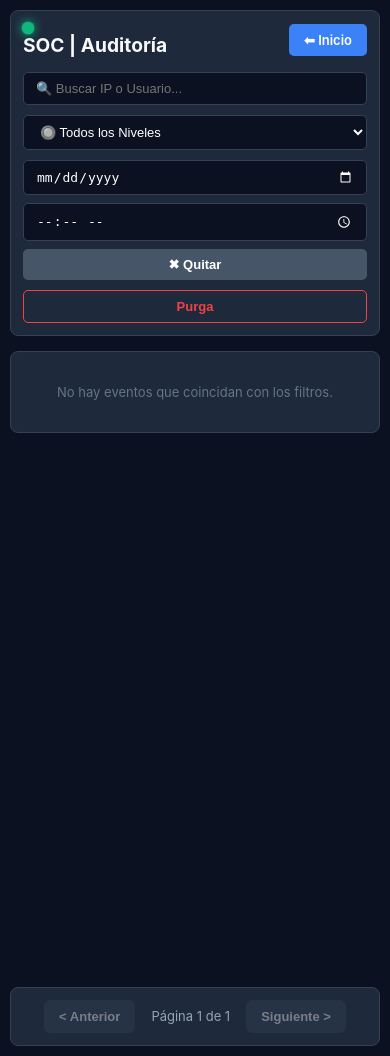
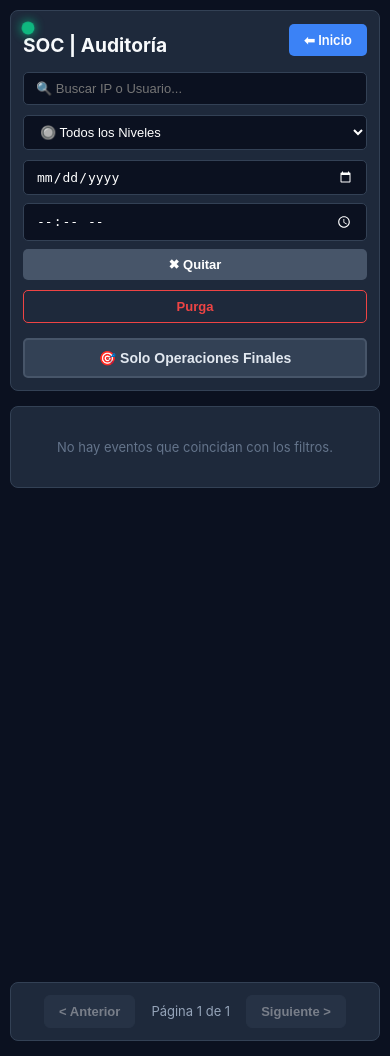
Before and after one commit to Fer333444/Codigos-Retiro, a Flask app: page /centro_seguridad in a window 390 px wide. Run offline with Flask 3, Linux system fonts and the light colour scheme; the visitor is signed in with stand-in values (Sample User, id 1); data that the repository does not hold is empty.

Commit message:
Agrgea100

```diff
--- a/app.py
+++ b/app.py
@@ -845,6 +845,33 @@ def cargar_logs_hoy():
             return []
     return []
 
+# Palabras clave para el filtro "Solo Operaciones Finales" del SOC
+PALABRAS_OPERACION_FINAL_SOC = (
+    'retirado',
+    'dinero en mano',
+    'no salió',
+    'no salio',
+    'fallido',
+    'expirado',
+    'vencido',
+)
+
+def es_operacion_final_soc(log):
+    """True si el log corresponde a un cierre de código (retiro, fallo, expiración)."""
+    if not isinstance(log, dict):
+        return False
+    tipo = str(log.get('tipo', '')).strip()
+    if tipo == 'Visita de Página':
+        return False
+    texto = f"{log.get('mensaje', '')} {log.get('detalles', '')}".lower()
+    coincide = any(palabra in texto for palabra in PALABRAS_OPERACION_FINAL_SOC)
+    if tipo == 'Clic en Interfaz':
+        return coincide
+    return coincide
+
+def filtrar_logs_operaciones_finales(logs):
+    return [log for log in logs if es_operacion_final_soc(log)]
+
 # Patrones de ataque comunes
 PAYLOADS_PELIGROSOS = re.compile(r'(?i)(<script|%3Cscript|UNION.+SELECT|SELECT.+FROM|DROP\s+TABLE|wp-admin|\.env|\.git|\.\./\.\.)')
 
@@ -880,6 +907,7 @@ def api_obtener_logs():
         return jsonify([])
 
     fecha_req = request.args.get('fecha')
+    solo_operaciones = request.args.get('solo_operaciones', '').lower() in ('1', 'true', 'yes', 'on')
     carpeta_logs = '/var/data/auditoria' if os.path.exists('/var/data') else 'auditoria'
 
     if fecha_req:
@@ -887,7 +915,10 @@ def api_obtener_logs():
         if os.path.exists(archivo):
             try:
                 with open(archivo, 'r', encoding='utf-8') as f:
-                    return jsonify(json.load(f))
+                    logs = json.load(f)
+                    if solo_operaciones:
+                        logs = filtrar_logs_operaciones_finales(logs)
+                    return jsonify(logs)
             except Exception:
                 return jsonify([])
         return jsonify([])
@@ -902,6 +933,9 @@ def api_obtener_logs():
                     todos_los_logs.extend(json.load(f))
             except Exception:
                 pass
+
+    if solo_operaciones:
+        todos_los_logs = filtrar_logs_operaciones_finales(todos_los_logs)
 
     return jsonify(todos_los_logs)
 
--- a/templates/centro_seguridad.html
+++ b/templates/centro_seguridad.html
@@ -21,8 +21,11 @@
         .btn { padding: 8px 15px; border-radius: 5px; border: none; cursor: pointer; font-weight: 600; font-size: 13px; text-decoration: none; transition: 0.2s; white-space: nowrap; }
         .btn-blue { background: var(--accent); color: white; } .btn-blue:hover { background: #2563eb; }
         .btn-red { background: transparent; color: #ef4444; border: 1px solid #ef4444; } .btn-red:hover { background: #ef4444; color: white; }
+        .btn-operaciones { background: #334155; color: #e2e8f0; border: 2px solid #475569; flex: 1 1 100%; text-align: center; font-size: 14px; padding: 10px 16px; }
+        .btn-operaciones.activo { background: linear-gradient(135deg, #b45309 0%, #d97706 100%); color: #fff; border-color: #fbbf24; box-shadow: 0 0 12px rgba(251, 191, 36, 0.35); }
+        .filter-operaciones-row { width: 100%; display: flex; flex-wrap: wrap; gap: 8px; }
 
-        .table-container { background: var(--panel-bg); border-radius: 8px; border: 1px solid var(--border); overflow-y: auto; height: calc(100vh - 160px); }
+        .table-container { background: var(--panel-bg); border-radius: 8px; border: 1px solid var(--border); overflow-y: auto; height: calc(100vh - 210px); }
         table { width: 100%; border-collapse: collapse; text-align: left; }
         thead th { background: #0f172a; padding: 12px 15px; font-size: 11px; text-transform: uppercase; letter-spacing: 0.5px; color: var(--text-muted); position: sticky; top: 0; z-index: 10; border-bottom: 1px solid var(--border); }
         tbody td { padding: 12px 15px; border-bottom: 1px solid var(--border); font-size: 13px; vertical-align: top; }
@@ -65,7 +68,8 @@
             .filter-date-group { flex-direction: column; align-items: stretch; }
             #timeInput { max-width: none !important; }
             .btn { text-align: center; }
-            .table-container { height: calc(100vh - 220px); border: none; background: transparent; overflow: visible; }
+            .btn-operaciones { width: 100%; }
+            .table-container { height: calc(100vh - 280px); border: none; background: transparent; overflow: visible; }
 
             table, thead, tbody, th, td, tr { display: block; }
             thead tr { position: absolute; top: -9999px; left: -9999px; }
@@ -109,6 +113,11 @@
                 <button type="submit" class="btn btn-red">Purga</button>
             </form>
         </div>
+        <div class="filter-operaciones-row">
+            <button type="button" id="btnSoloOperaciones" class="btn btn-operaciones" title="Mostrar solo cierres: retirados, fallidos y expirados">
+                🎯 Solo Operaciones Finales
+            </button>
+        </div>
     </div>
 
     <div class="table-container">
@@ -140,13 +149,36 @@
         const logsPorPagina = 30;
         let logsFiltrados = [];
         let todosLosLogs = [];
+        let soloOperacionesFinales = false;
         const isMobile = window.innerWidth <= 768;
+
+        const PALABRAS_OPERACION_FINAL = [
+            'retirado', 'dinero en mano', 'no salió', 'no salio', 'fallido', 'expirado', 'vencido'
+        ];
 
         const inputBusqueda = document.getElementById('buscador_soc');
         const selectNivel = document.getElementById('levelFilter');
         const inputFecha = document.getElementById('dateInput');
         const inputHora = document.getElementById('timeInput');
+        const btnSoloOperaciones = document.getElementById('btnSoloOperaciones');
         const tbodyLogs = document.getElementById('tabla_logs');
+
+        function esOperacionFinal(log) {
+            const tipo = (log.tipo || '').trim();
+            if (tipo === 'Visita de Página') return false;
+            const texto = `${log.mensaje || ''} ${log.detalles || ''}`.toLowerCase();
+            const coincide = PALABRAS_OPERACION_FINAL.some(p => texto.includes(p));
+            if (tipo === 'Clic en Interfaz') return coincide;
+            return coincide;
+        }
+
+        function actualizarBotonOperaciones() {
+            if (!btnSoloOperaciones) return;
+            btnSoloOperaciones.classList.toggle('activo', soloOperacionesFinales);
+            btnSoloOperaciones.textContent = soloOperacionesFinales
+                ? '🎯 Solo Operaciones Finales (ACTIVO)'
+                : '🎯 Solo Operaciones Finales';
+        }
 
         function textoBusquedaLog(log) {
             return [
@@ -179,7 +211,8 @@
                 const fullDate = log.fecha || '';
                 const fechaOk = !searchDate || fullDate.startsWith(searchDate);
                 const horaOk = !searchTimeRaw || fullDate.includes(' ' + searchTimeRaw);
-                return textoOk && nivelOk && fechaOk && horaOk;
+                const operacionOk = !soloOperacionesFinales || esOperacionFinal(log);
+                return textoOk && nivelOk && fechaOk && horaOk && operacionOk;
             });
 
             if (resetPagina) {
@@ -196,12 +229,12 @@
             const searchTimeRaw = inputHora ? inputHora.value : '';
             const filterLevel = selectNivel ? selectNivel.value : 'todos';
 
-            return { searchText, searchDateRaw, searchTimeRaw, filterLevel };
+            return { searchText, searchDateRaw, searchTimeRaw, filterLevel, soloOperacionesFinales };
         }
 
         function actualizarEstadoLive() {
-            const { searchText, searchDateRaw, searchTimeRaw, filterLevel } = obtenerCriteriosFiltro();
-            const hayFiltros = !!(searchText || searchDateRaw || searchTimeRaw || (filterLevel && filterLevel !== 'todos'));
+            const { searchText, searchDateRaw, searchTimeRaw, filterLevel, soloOperacionesFinales: soloOps } = obtenerCriteriosFiltro();
+            const hayFiltros = !!(searchText || searchDateRaw || searchTimeRaw || (filterLevel && filterLevel !== 'todos') || soloOps);
             const dot = document.getElementById('status-dot');
 
             isPaused = hayFiltros;
@@ -301,7 +334,11 @@
         async function fetchLogs(fecha = '') {
             try {
                 let url = '/api/obtener_logs_seguridad';
-                if (fecha) url += `?fecha=${fecha}`;
+                const params = new URLSearchParams();
+                if (fecha) params.set('fecha', fecha);
+                if (soloOperacionesFinales) params.set('solo_operaciones', '1');
+                const query = params.toString();
+                if (query) url += `?${query}`;
 
                 const response = await fetch(url);
                 todosLosLogs = await response.json();
@@ -338,9 +375,24 @@
             if (selectNivel) selectNivel.value = 'todos';
             if (inputFecha) inputFecha.value = '';
             if (inputHora) inputHora.value = '';
+            soloOperacionesFinales = false;
+            actualizarBotonOperaciones();
             lastFetchedDate = '';
             actualizarEstadoLive();
             fetchLogs();
+        }
+
+        if (btnSoloOperaciones) {
+            btnSoloOperaciones.addEventListener('click', () => {
+                soloOperacionesFinales = !soloOperacionesFinales;
+                actualizarBotonOperaciones();
+                const { searchDateRaw } = obtenerCriteriosFiltro();
+                if (searchDateRaw) {
+                    filtrarTabla();
+                } else {
+                    fetchLogs(lastFetchedDate);
+                }
+            });
         }
 
         if (inputBusqueda) {
```
